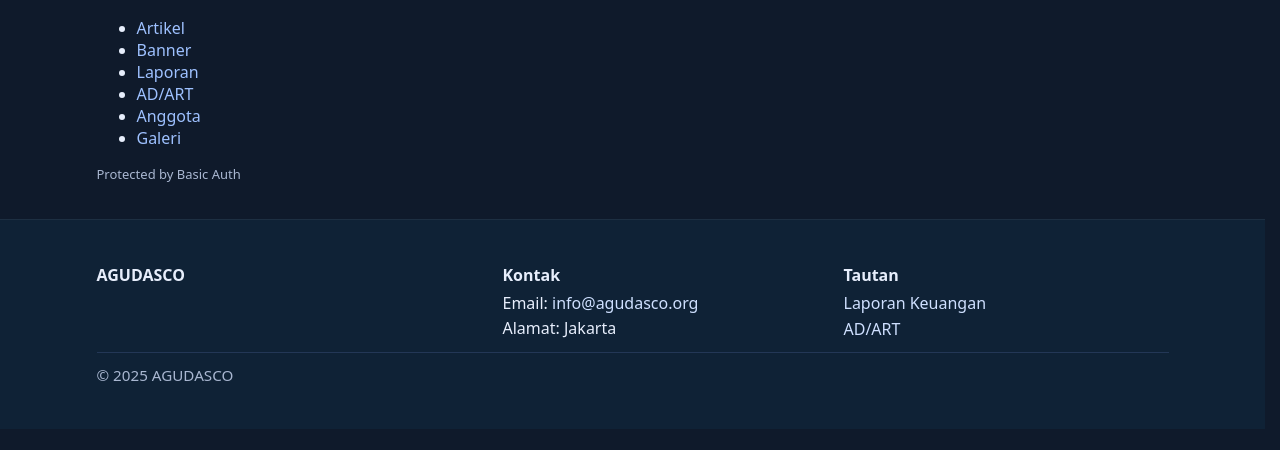
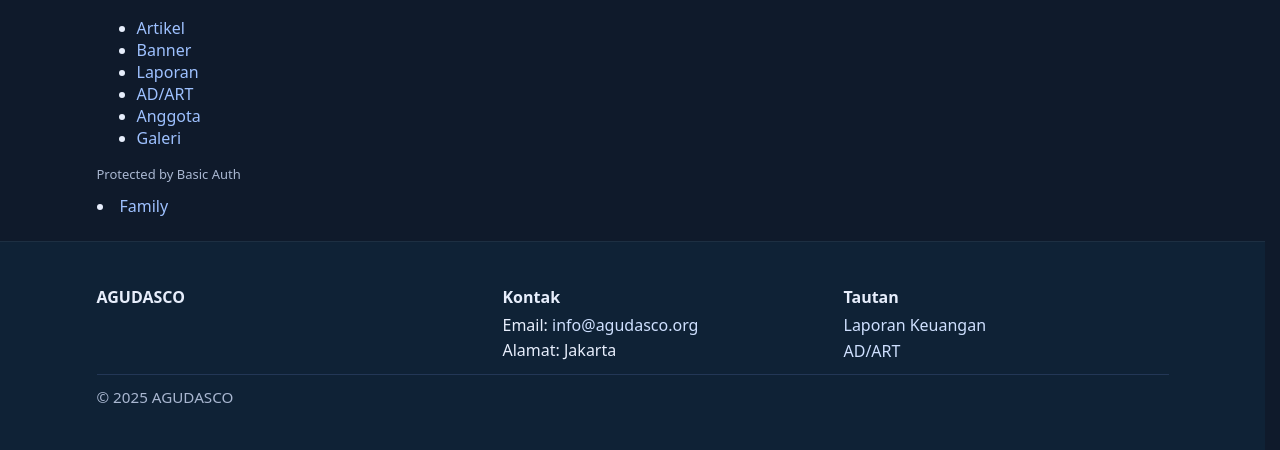
Before and after one commit to diyanwinner/agudasco-backoffice, a Node server app: template views/admin/dashboard.ejs in a window 1280 px wide. Shown: the part 181-631 px from the top of the page. Run offline with Node 20, Linux system fonts and the light colour scheme; the template is opened without the code that fills it, so the values that code supplies are empty; some libraries are stand-ins or nearby versions.

Commit message:
Update dashboard.ejs

```diff
--- a/views/admin/dashboard.ejs
+++ b/views/admin/dashboard.ejs
@@ -8,3 +8,4 @@
   <li><a href="/admin/gallery">Galeri</a></li>
 </ul>
 <p class="meta">Protected by Basic Auth</p>
+<li><a href="/admin/family">Family</a></li>
```
